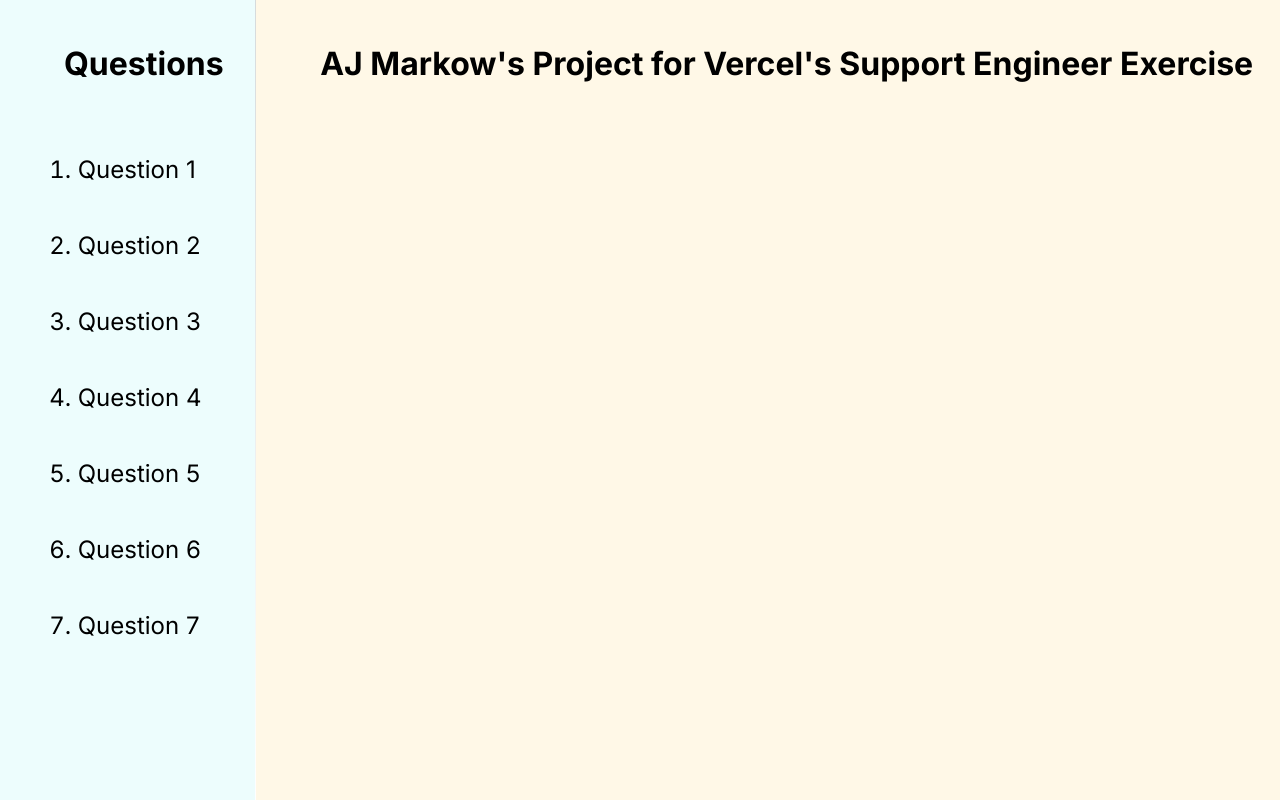
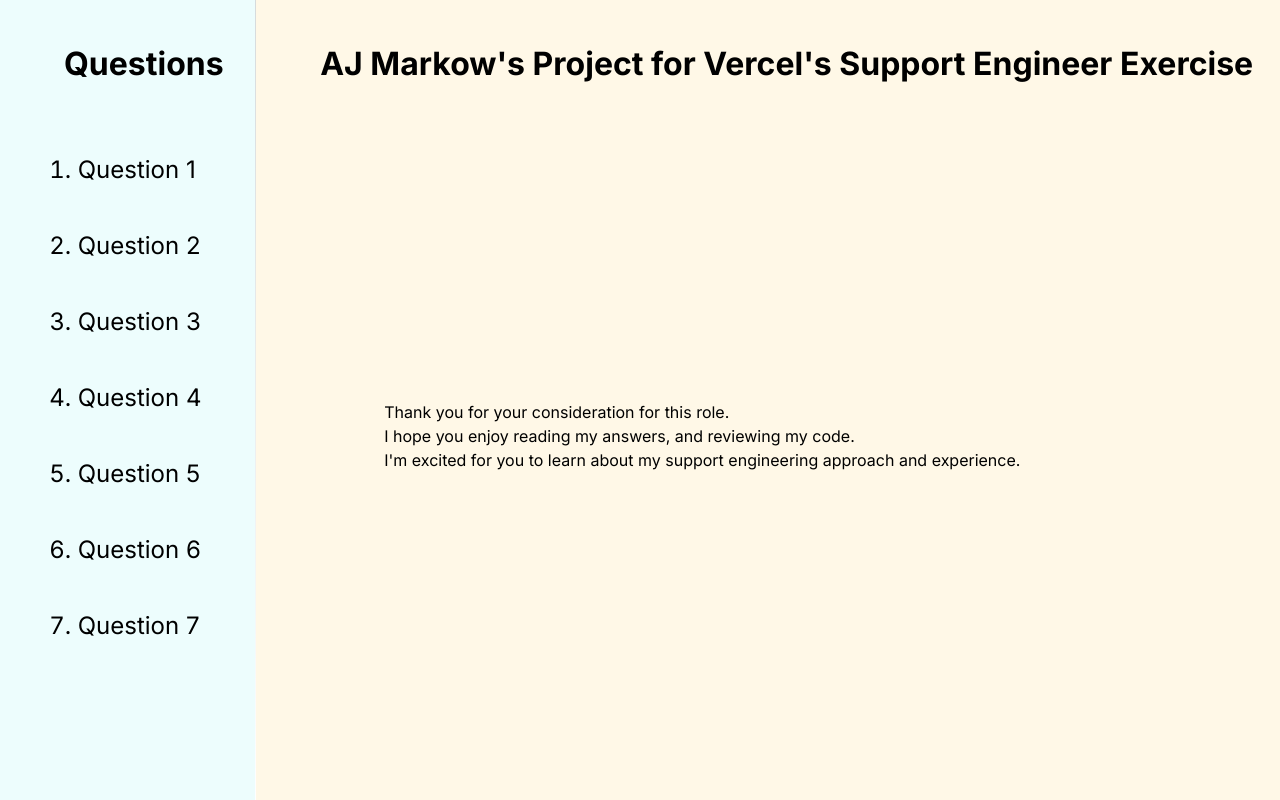
Before and after one commit to ajmarkow/takehome, a Next.js app in the folder aj_markow_and_his_excellent_takehome_support_exercise/: page / in a window 1280 px wide. Built offline with nearby package versions, Linux system fonts and the light colour scheme.

Commit message:
Add intro to main page.

```diff
--- a/aj_markow_and_his_excellent_takehome_support_exercise/src/app/page.js
+++ b/aj_markow_and_his_excellent_takehome_support_exercise/src/app/page.js
@@ -1,5 +1,5 @@
 import Image from "next/image";
-import { Link,Divider,Center,Grid, GridItem,Heading, OrderedList,ListItem} from '@chakra-ui/react'
+import { Link,Divider,Center,Grid, GridItem,Heading, OrderedList,ListItem,Text} from '@chakra-ui/react'
 
 
 export default function Page() {
@@ -11,7 +11,7 @@
       columnGap={1}
 >
       <GridItem rowSpan={3} colSpan={1} bg='#EDFDFD'>
-            <Heading size='2xl' fontWeight='bold' textAlign='left' noOfLines={1} color='black' marginLeft='5vw' marginTop='5vh' fontSize='4vh' marginBottom="8vh">
+            <Heading size='2xl' fontWeight='bold' textAlign='left' color='black' marginLeft='5vw' marginTop='5vh' fontSize='4vh' marginBottom="8vh">
         Questions
         </Heading>
         <Center>
@@ -52,7 +52,15 @@
           AJ Markow's Project for Vercel's Support Engineer Exercise
         </Heading>
       </GridItem>
-  <GridItem colSpan={4} bg='#FFF8E7' />
+      <GridItem colSpan={4} bg='#FFF8E7'>
+        <Text color='black' fontSize='2vh' marginLeft='10vw' >
+          Thank you for your consideration for this role.
+          <br/>
+          I hope you enjoy reading my answers, and reviewing my code.
+          <br/>
+          I'm excited for you to learn about my support engineering approach and experience.
+        </Text>
+  </GridItem>
   <GridItem colSpan={4} bg='#FFF8E7' />
 </Grid>
   )
```
